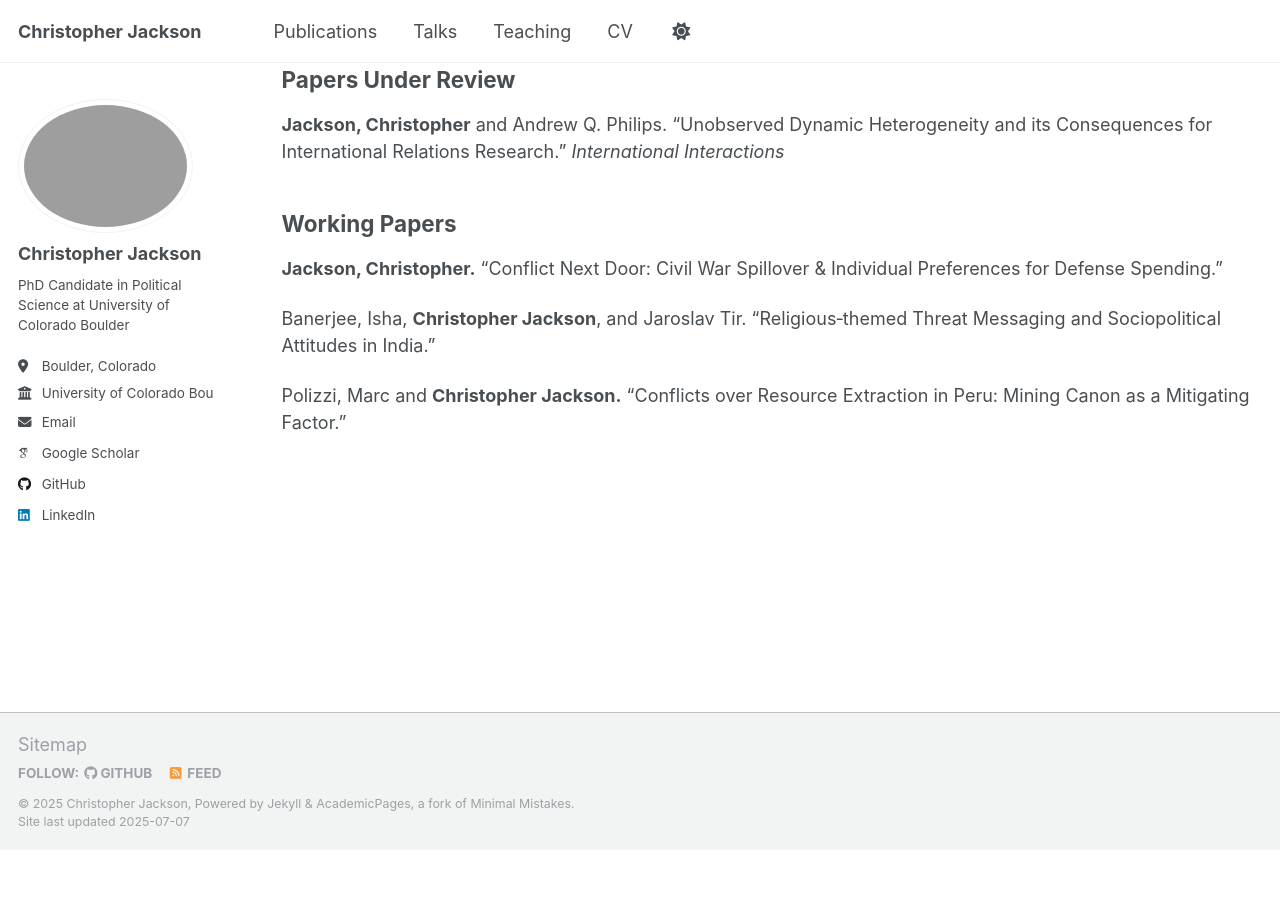
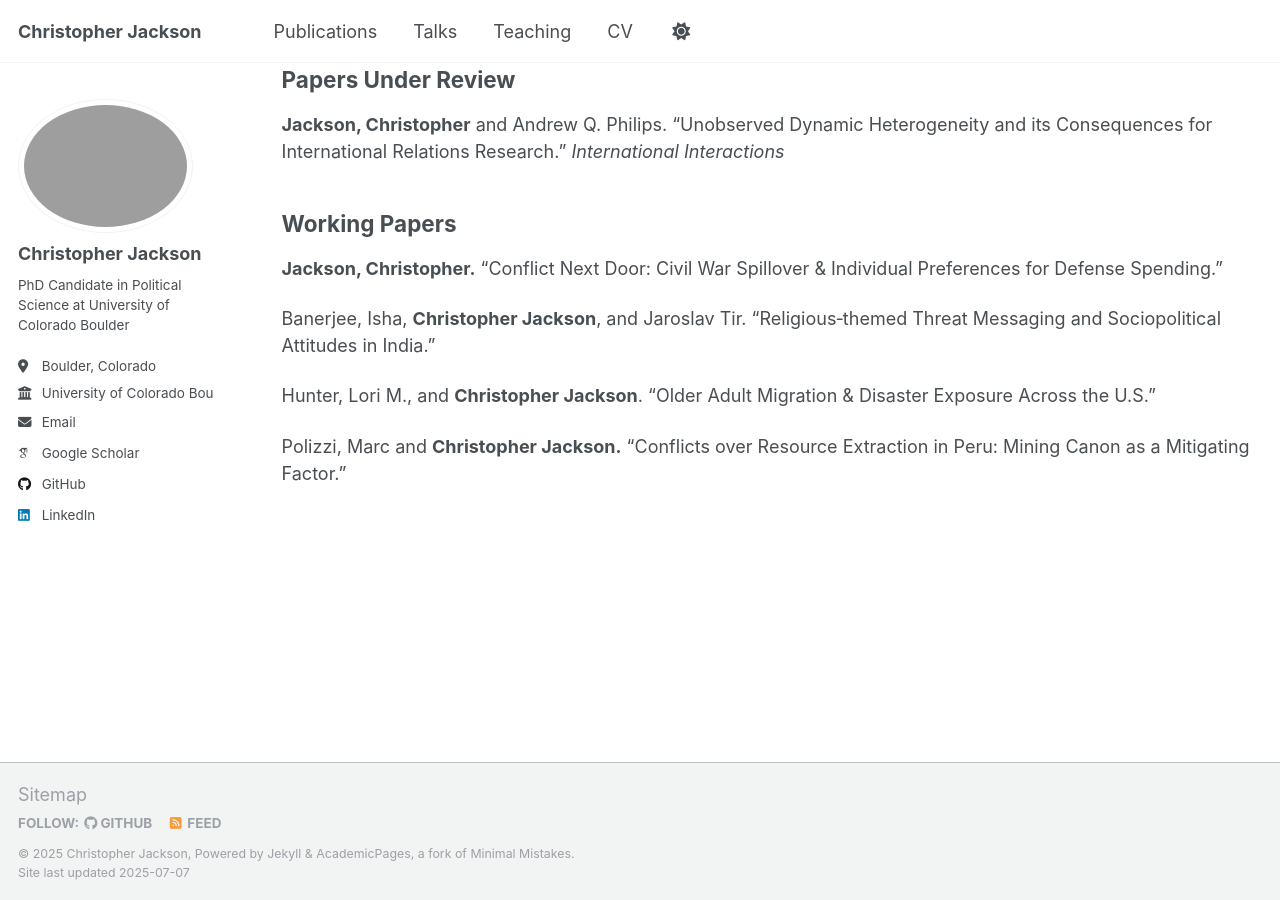
Before and after one commit to chja6843/chja6843.github.io, a Jekyll site: the page built from _pages/publications.md, in a window 1280 px wide and 900 px high, scrolled down 929 px. Built offline with Jekyll 4.4.1, drawn with Linux system fonts in a browser that asks for light colours; some web fonts are replaced; a script that is not in the unit is left out; before the commit the page ends 1779 px from its top, so only the background shows below that.

Commit message:
Update publications.md

```diff
--- a/_pages/publications.md
+++ b/_pages/publications.md
@@ -26,4 +26,6 @@ My research addresses questions about political violence, security threats, and
 Banerjee, Isha, **Christopher Jackson**, and Jaroslav Tir. “Religious‑themed Threat Messaging and Sociopolitical Attitudes
 in India.”
 
+Hunter, Lori M., and **Christopher Jackson**. “Older Adult Migration & Disaster Exposure Across the U.S.”
+
 Polizzi, Marc and **Christopher Jackson.** "Conflicts over Resource Extraction in Peru: Mining Canon as a Mitigating Factor."
```
